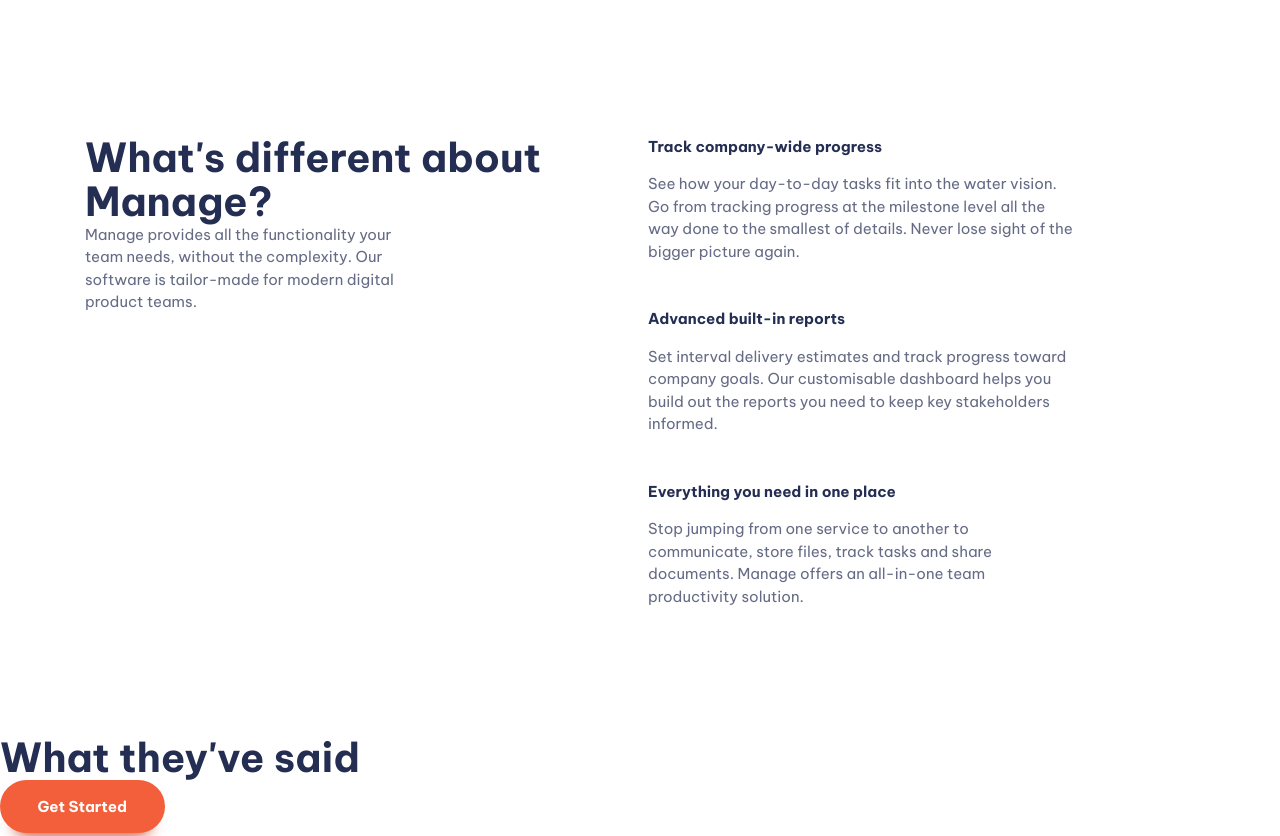
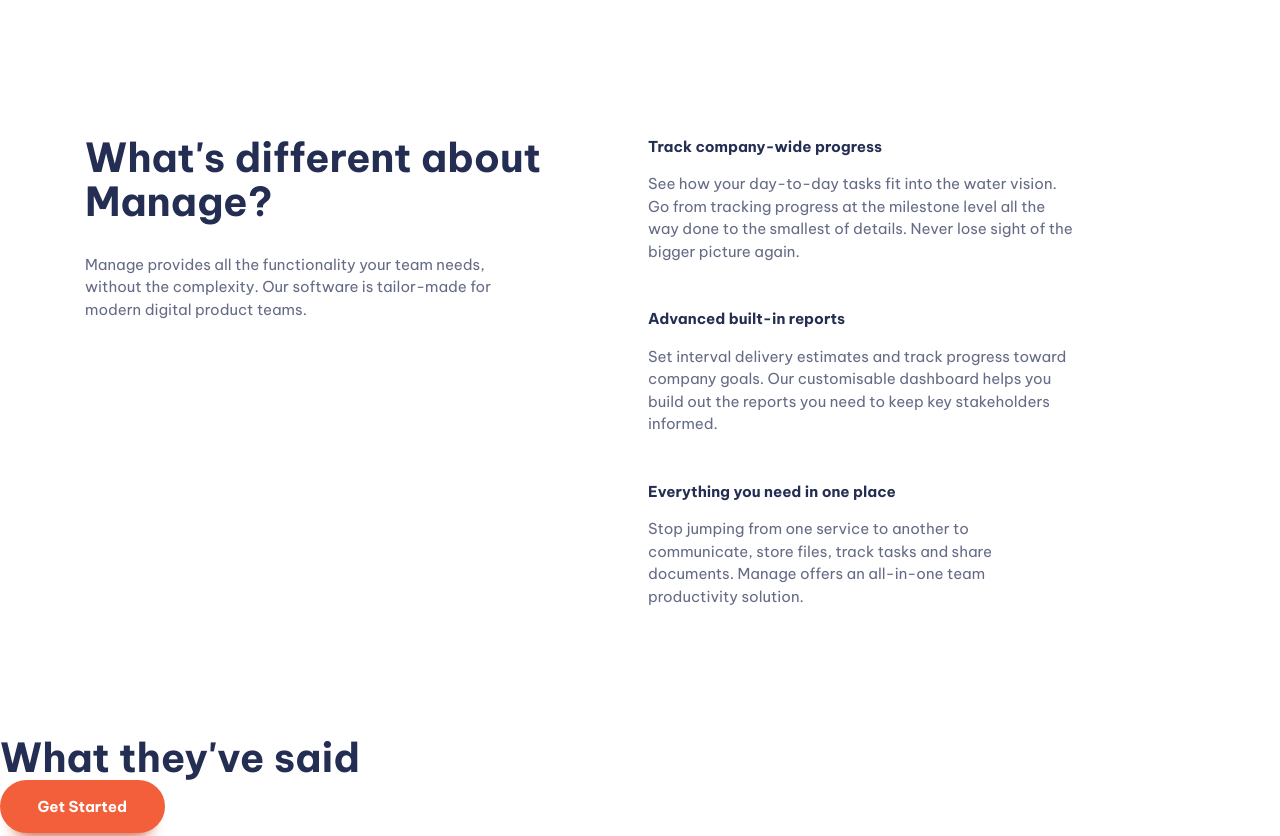
Before and after one commit to bibi721/fem-manage-landing-page, a website built with Vite: page index.html in a window 1280 px wide. Shown: the part 700-1536 px from the top of the page. Built offline with nearby package versions, Linux system fonts and the light colour scheme.

Commit message:
Added class 'flow' with flow-spacer on first div with class'even-columns'

```diff
--- a/index.html
+++ b/index.html
@@ -51,9 +51,9 @@
        <section class="padding-block-900">
         <div class="container">
           <div class="even-columns">
-            <div>
+            <div class="flow" style="--flow-spacer: 2em">
               <h2 class="fs-secondary-heading fw-bold">What's different about Manage?</h2>
-              <p>Manage provides all the functionality your team needs, without the complexity. Our software is tailor-made for modern digital product teams.</p>
+              <p data-width="wide">Manage provides all the functionality your team needs, without the complexity. Our software is tailor-made for modern digital product teams.</p>
             </div>
             <div>
               <ul class="numbered-list | flow" role="list">
```
